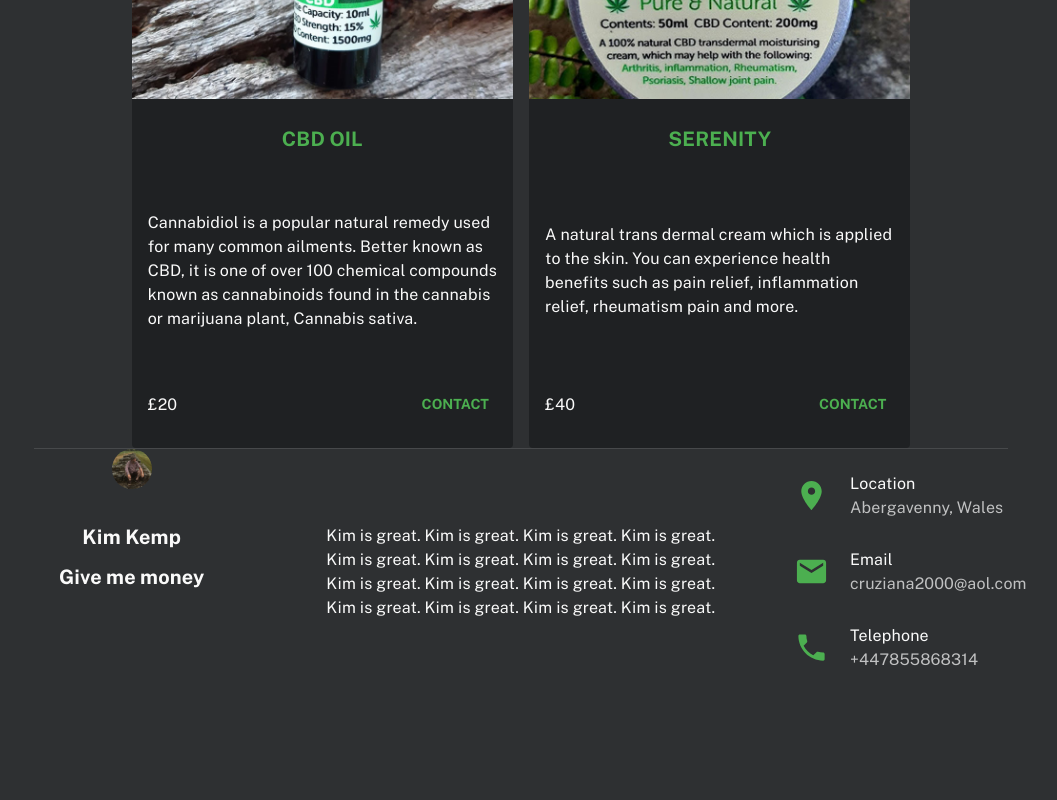
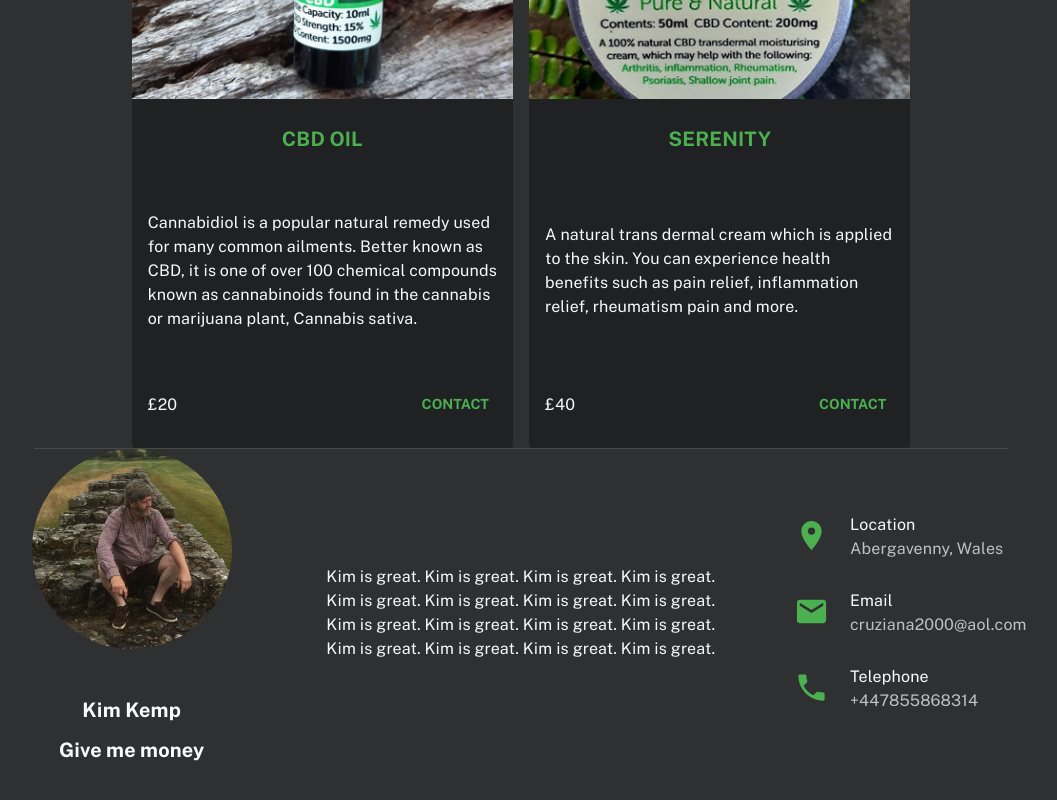
Before and after one commit to SnakeyHips/blackmountain_app, a React (Create React App) app: page / in a window 1280 px wide. Shown: the part 1467-2267 px from the top of the page, without its empty margins (119-1176 px from the left). Before the commit the page ends 2216 px from the top, so only its background shows below. Built offline with nearby package versions, Linux system fonts and the light colour scheme.

Commit message:
avatar tweaks

```diff
--- a/src/components/Pages/Home.tsx
+++ b/src/components/Pages/Home.tsx
@@ -6,7 +6,6 @@
 import CardMedia from "@material-ui/core/CardMedia";
 import Button from "@material-ui/core/Button";
 import Divider from "@material-ui/core/Divider";
-import Avatar from "@material-ui/core/Avatar";
 import List from "@material-ui/core/List";
 import ListItem from "@material-ui/core/ListItem";
 import ListItemIcon from "@material-ui/core/ListItemIcon";
@@ -122,7 +121,7 @@
             <Divider className={classesBase.divider} />
           </Grid>
           <Grid item md={4} sm={10} xs={12} className={clsx(classesBase.mt3, classesBase.mb3, classesBase.textCenter)}>
-            <Avatar src={avatar} alt="" className={classesBase.avatar} />
+            <img src={avatar} alt="kim" className={classesBase.avatar} />
             <h6>Kim Kemp</h6>
             <h6>Give me money</h6>
           </Grid>
--- a/src/styles/styles-base.ts
+++ b/src/styles/styles-base.ts
@@ -127,7 +127,8 @@
       height: 200,
       width: 200,
       margin: "auto",
-      marginBottom: theme.spacing(4)
+      marginBottom: theme.spacing(4),
+      borderRadius: "50%"
     },
     divider: {
       margin: theme.spacing(4)
```
